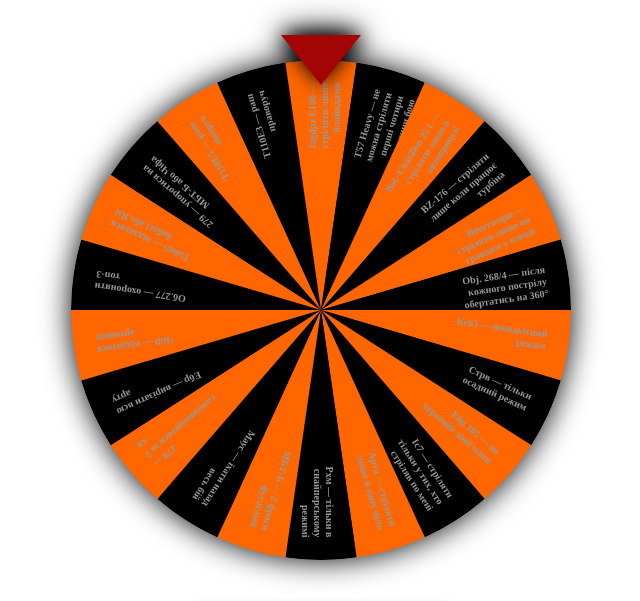
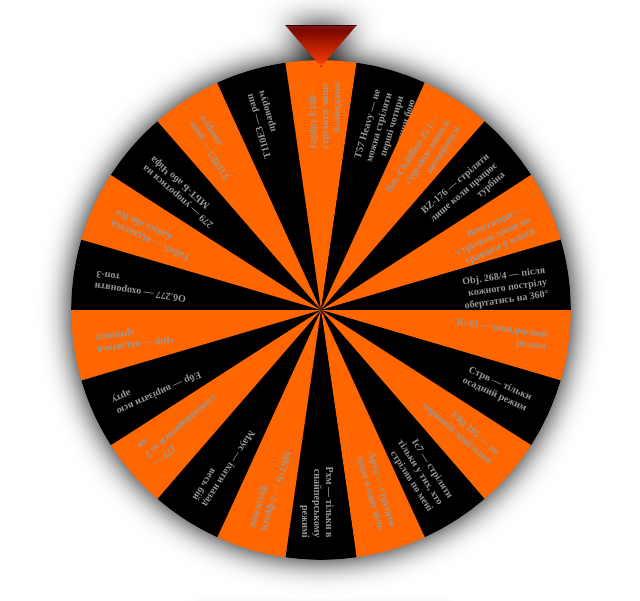
Before and after one commit to SaxonUA/wot, a plain HTML site: page index.html in a window 1280 px wide. Shown: the top 601 px of the page, without its empty margins (319-959 px from the left). Drawn offline with Linux system fonts and the light colour scheme.

Commit message:
Update index.html

```diff
--- a/index.html
+++ b/index.html
@@ -30,16 +30,16 @@
 
    .arrow {
   position: absolute;
-      top: -25px;
+  top: -35px;
   left: 50%;
   transform: translateX(-50%) rotate(180deg);
-      width: 0;
-      height: 0;
-      border-left: 40px solid transparent;
-      border-right: 40px solid transparent;
-      border-bottom: 50px solid #a30505;
+  width: 70px;
+  height: 40px;
+  background: linear-gradient(to bottom, #ff3c00, #6a0000);
+  clip-path: polygon(50% 0%, 0% 100%, 100% 100%);
+  border: 1px solid #330000;
+  box-shadow: inset 0 0 6px rgba(255, 255, 255, 0.2), 0 0 10px #000;
   z-index: 100;
-      filter: drop-shadow(0 0 10px #000);
 }
 
     button {
```
Lines whose indentation alone changed are shown as unchanged.
